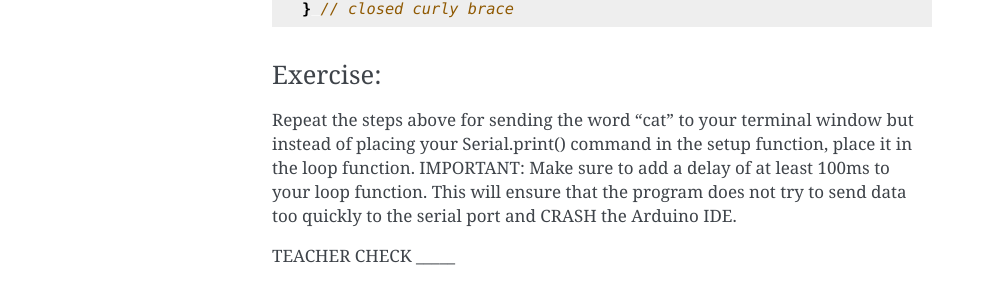
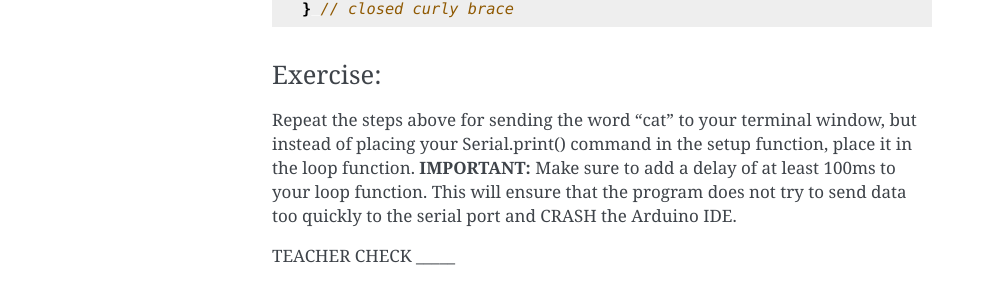
Before and after one commit to maxtkc/mvths-wiki, a Sphinx documentation site: the page built from docs/014a-looping-data.rst, in a window 1280 px wide. Shown: the part 553-856 px from the top of the page, without its empty margins (148-1141 px from the left). Built offline with Sphinx 7.4.7, drawn with Linux system fonts in a browser that asks for light colours; pages that are not in the unit, such as notebooks, are missing from menus.

```diff
--- a/docs/014a-looping-data.rst
+++ b/docs/014a-looping-data.rst
@@ -16,15 +16,9 @@ As a reminder, in order to place code inside of either the *void setup()* or *vo
 
    } // closed curly brace
 
-
 Exercise:
 ~~~~~~~~~
 
-Repeat the steps above for sending the word "cat" to your terminal window
-but instead of placing your Serial.print() command in the setup function,
-place it in the loop function. IMPORTANT: Make sure to add a delay of at
-least 100ms to your loop function. This will ensure that the program does
-not try to send data too quickly to the serial port and CRASH
-the Arduino IDE.
+Repeat the steps above for sending the word "cat" to your terminal window, but instead of placing your Serial.print() command in the setup function, place it in the loop function. **IMPORTANT:** Make sure to add a delay of at least 100ms to your loop function. This will ensure that the program does not try to send data too quickly to the serial port and CRASH the Arduino IDE.
 
 TEACHER CHECK \_\_\_\_\_
```
